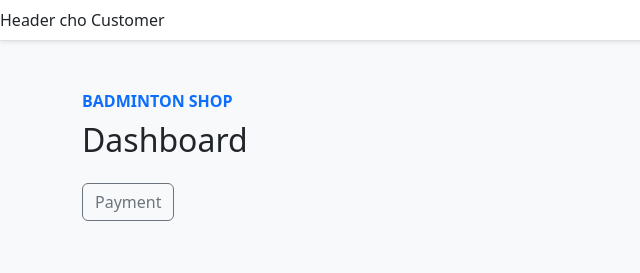
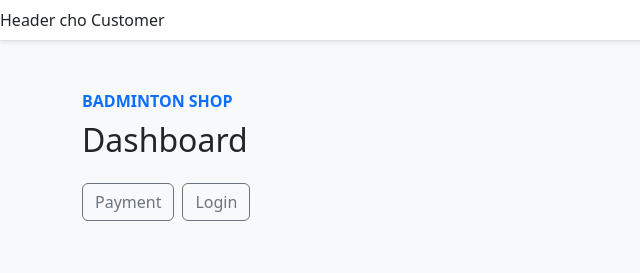
Before and after one commit to thanh08032004/SBA301_BadmintonShop_SE1986-JV, a React app in the folder frontend/: page / in a window 1280 px wide. Shown: the top 273 px of the page, without its empty margins (0-640 px from the left). Built offline with nearby package versions, Linux system fonts and the light colour scheme; the HTML template or start-up script is replaced by a standard one.

Commit message:
Add login button

```diff
--- a/frontend/src/modules/home/pages/HomePage.jsx
+++ b/frontend/src/modules/home/pages/HomePage.jsx
@@ -9,9 +9,14 @@ function HomePage() {
         <h1 className="h2 mb-0">Dashboard</h1>
       </div>
 
-      <Button as={Link} to="/payment" variant="outline-secondary">
-        Payment
-      </Button>
+      <div className="d-flex flex-wrap gap-2">
+        <Button as={Link} to="/payment" variant="outline-secondary">
+          Payment
+        </Button>
+        <Button as={Link} to="/login" variant="outline-secondary">
+          Login
+        </Button>
+      </div>
     </Container>
   );
 }
```
